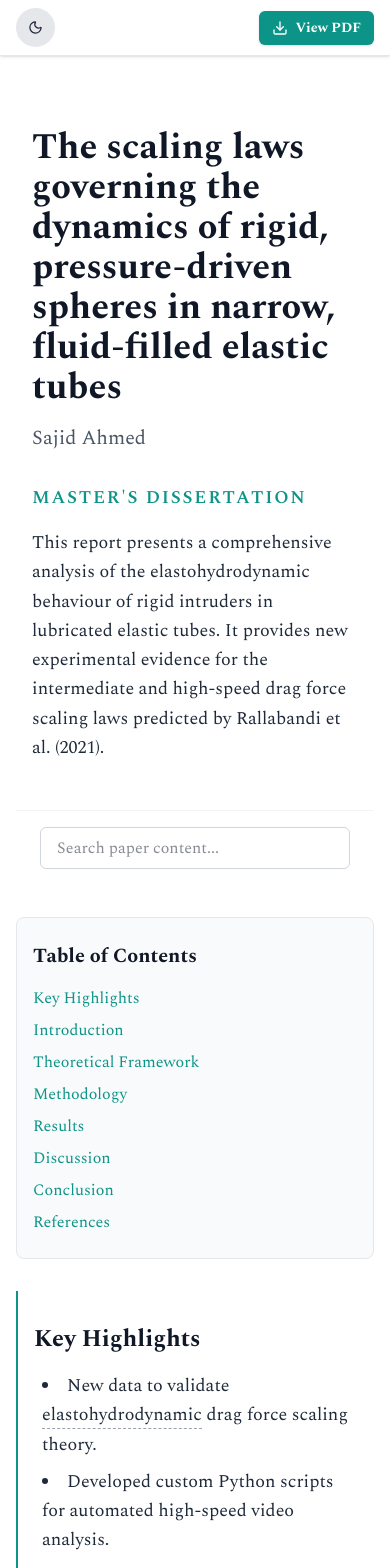
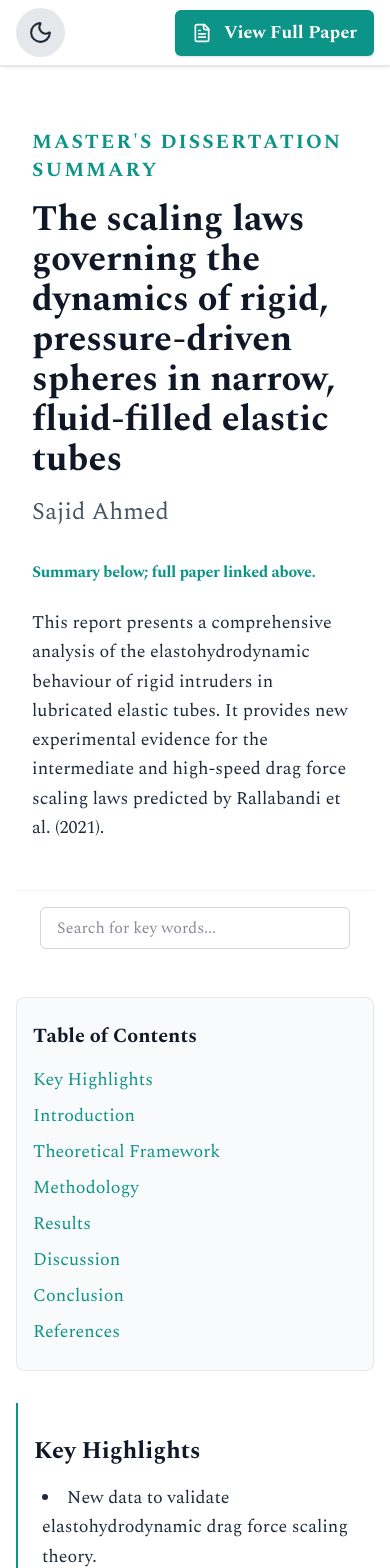
Before and after one commit to sahmed0/mphys2, a React (Vite) app: page / in a window 390 px wide. Shown: the top 1568 px of the page. Built offline with nearby package versions, Linux system fonts and the light colour scheme.

Commit message:
UI changes for clarity

```diff
--- a/src/App.tsx
+++ b/src/App.tsx
@@ -26,7 +26,7 @@ export default function App() {
           <PaperHeader
             title={paperData.title}
             authors={paperData.authors}
-            abstract={paperData.abstract}
+            summary={paperData.summary}
           />
 
           <SearchBar onSearch={setSearchQuery} />
--- a/src/components/DownloadButton.tsx
+++ b/src/components/DownloadButton.tsx
@@ -1,4 +1,4 @@
-import { Download } from 'lucide-react';
+import { FileText } from 'lucide-react';
 
 interface DownloadButtonProps {
   pdfUrl: string;
@@ -11,13 +11,13 @@ export function DownloadButton({ pdfUrl, isMobile }: DownloadButtonProps) {
       href={pdfUrl}
       target="_blank"
       rel="noopener noreferrer"
-      className={`inline-flex items-center justify-center gap-2 border border-transparent font-sans font-bold shadow-sm text-white bg-accent hover:bg-teal-700 transition-colors ${isMobile
-        ? 'px-3 py-1.5 text-sm rounded-md'
-        : 'px-4 py-2 w-full text-base rounded-md'
+      className={`inline-flex items-center justify-center gap-3 border border-transparent font-sans font-bold shadow-sm text-white bg-accent hover:bg-teal-700 transition-colors ${isMobile
+        ? 'px-4 py-2 text-lg rounded-md'
+        : 'px-6 py-4 w-full text-xl rounded-md'
         }`}
     >
-      <Download size={isMobile ? 16 : 20} />
-      <span>{isMobile ? 'View PDF' : 'View Full Paper'}</span>
+      <FileText size={isMobile ? 20 : 25} />
+      <span>{isMobile ? 'View Full Paper' : 'View Full Paper'}</span>
     </a>
   );
 }
--- a/src/components/PaperHeader.tsx
+++ b/src/components/PaperHeader.tsx
@@ -1,17 +1,18 @@
 interface PaperHeaderProps {
   title: string;
   authors: string[];
-  abstract: string;
+  summary: string;
 }
 
-export function PaperHeader({ title, authors, abstract }: PaperHeaderProps) {
+export function PaperHeader({ title, authors, summary }: PaperHeaderProps) {
   return (
     <header className="py-12 px-4 md:py-16 md:px-6 bg-white dark:bg-gray-950 border-b border-gray-100 dark:border-gray-800">
-      <h1 className="text-4xl md:text-5xl font-serif font-bold tracking-normal text-gray-900 dark:text-gray-100">{title}</h1>
-      <p className="text-xl md:text-2xl font-sans text-gray-600 dark:text-gray-400 mt-4">{authors.join(', ')}</p>
+      <h2 className="max-w-2xl text-xl md:text-2xl font-sans uppercase font-bold tracking-widest text-accent">Master's Dissertation Summary</h2>
+      <h1 className="mt-4 text-4xl md:text-5xl font-serif font-bold tracking-normal text-gray-900 dark:text-gray-100">{title}</h1>
+      <p className="text-2xl font-sans text-gray-600 dark:text-gray-400 mt-4">{authors.join(', ')}</p>
       <div className="mt-8 md:mt-12 max-w-2xl">
-        <h2 className="text-lg font-sans uppercase font-semibold tracking-widest text-accent">Master's dissertation</h2>
-        <p className="mt-4 text-lg md:text-xl font-serif text-gray-800 dark:text-gray-300 leading-relaxed">{abstract}</p>
+        <h2 className="mt-6 text-md md:text-lg font-sans font-bold tracking-tight text-accent">Summary below; full paper linked above.</h2>
+        <p className="mt-6 text-lg md:text-xl font-serif text-gray-800 dark:text-gray-300 leading-relaxed">{summary}</p>
       </div>
     </header>
   );
--- a/src/components/SearchBar.tsx
+++ b/src/components/SearchBar.tsx
@@ -9,7 +9,7 @@ export function SearchBar({ onSearch }: SearchBarProps) {
     <div className="py-4 px-6 mb-8">
       <input
         type="text"
-        placeholder="Search paper content..."
+        placeholder="Search for key words..."
         className="w-full px-4 py-2 border border-gray-300 dark:border-gray-700 rounded-md bg-white dark:bg-gray-800 text-gray-900 dark:text-gray-100 focus:outline-none focus:ring-2 focus:ring-accent"
         onChange={(e) => onSearch(e.target.value)}
       />
--- a/src/components/TableOfContents.tsx
+++ b/src/components/TableOfContents.tsx
@@ -33,8 +33,8 @@ export function TableOfContents({ sections, isSidebar = false }: TableOfContents
                 className={`
                   hover:underline
                   ${isSidebar
-                    ? 'text-base font-serif text-accent'
-                    : 'text-base md:text-lg font-serif text-accent'}
+                    ? 'text-md font-sans text-accent'
+                    : 'text-lg font-sans text-accent'}
                 `}
               >
                 {section.title}
--- a/src/components/ThemeToggle.tsx
+++ b/src/components/ThemeToggle.tsx
@@ -20,7 +20,7 @@ export function ThemeToggle() {
       className="p-3 rounded-full bg-gray-200 dark:bg-gray-800 text-gray-800 dark:text-gray-200 transition-colors"
       aria-label="Toggle theme"
     >
-      {isDark ? <Sun size={15} /> : <Moon size={15} />}
+      {isDark ? <Sun size={25} /> : <Moon size={25} />}
     </button>
   );
 }
--- a/src/components/Tooltip.tsx
+++ b/src/components/Tooltip.tsx
@@ -6,9 +6,9 @@ interface TooltipProps {
 }
 
 const Tooltip = ({ children, definition }: TooltipProps) => (
-  <span className="group relative cursor-help border-b border-dashed border-gray-400 dark:border-gray-600">
+  <span className="group relative cursor-help border-b border-dashed border-transparent md:border-gray-400 md:dark:border-gray-600">
     {children}
-    <span className="absolute bottom-full left-1/2 -translate-x-1/2 mb-2 hidden w-48 rounded bg-gray-800 dark:bg-gray-200 p-2 text-xs text-white dark:text-gray-900 group-hover:block z-10">
+    <span className="absolute bottom-full left-1/2 -translate-x-1/2 mb-2 hidden w-48 rounded bg-gray-800 dark:bg-gray-200 p-2 text-sm text-white dark:text-gray-900 group-hover:block z-10">
       {definition}
     </span>
   </span>
--- a/src/data.ts
+++ b/src/data.ts
@@ -15,7 +15,7 @@ export const citations: Citation[] = [
 export const paperData = {
   title: "The scaling laws governing the dynamics of rigid, pressure-driven spheres in narrow, fluid-filled elastic tubes",
   authors: ["Sajid Ahmed"],
-  abstract: "This report presents a comprehensive analysis of the elastohydrodynamic behaviour of rigid intruders in lubricated elastic tubes. It provides new experimental evidence for the intermediate and high-speed drag force scaling laws predicted by Rallabandi et al. (2021).",
+  summary: "This report presents a comprehensive analysis of the elastohydrodynamic behaviour of rigid intruders in lubricated elastic tubes. It provides new experimental evidence for the intermediate and high-speed drag force scaling laws predicted by Rallabandi et al. (2021).",
   sections: [
     {
       title: "Key Highlights",
```
